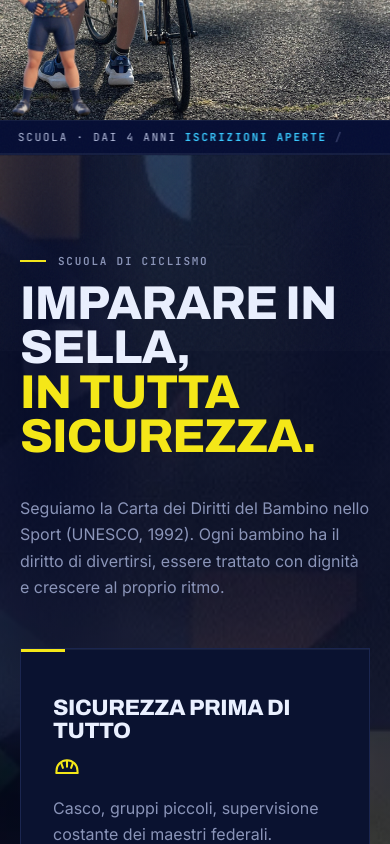
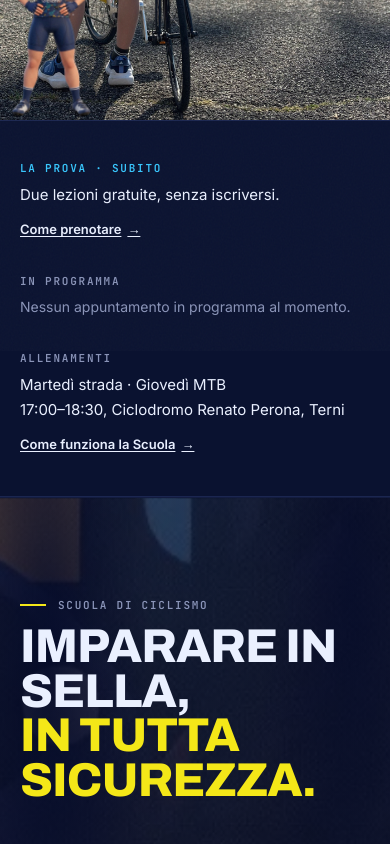
Before and after one commit to lucamorettig-coder/trionoracing-next, a Next.js app: page / in a window 390 px wide. Shown: the part 940-1784 px from the top of the page. Built offline with nearby package versions, Linux system fonts and the light colour scheme; no server answers.

Commit message:
feat(EVO-046): fascia di regia al posto del ticker hardcoded
Le comunicazioni Airtable scendono dallo slot hero allo slot eventi, che
scade da solo per data. Rimosso HomeTicker, fermo al 28 giugno.

```diff
--- a/src/app/(public)/page.tsx
+++ b/src/app/(public)/page.tsx
@@ -1,6 +1,6 @@
 import type { Metadata } from "next";
 import { HomeHero } from "@/components/home/HomeHero";
-import { HomeTicker } from "@/components/home/HomeTicker";
+import { FasciaRegia } from "@/components/home/FasciaRegia";
 import { SezioneScuola } from "@/components/home/SezioneScuola";
 import { ComeRaggiungerci } from "@/components/home/ComeRaggiungerci";
 import { SezioneAmatori } from "@/components/home/SezioneAmatori";
@@ -49,7 +49,7 @@ export default function HomePage() {
       <Grain />
       <OrganizationJsonLd />
       <HomeHero />
-      <HomeTicker />
+      <FasciaRegia />
       <SezioneScuola />
       <ComeRaggiungerci />
       <SezioneAmatori />
--- /dev/null
+++ b/src/components/home/FasciaRegia.tsx
@@ -0,0 +1,118 @@
+import { getComunicazioniHeroAttive } from "@/lib/comunicazioni-hero";
+import { getSiteSettings } from "@/lib/site-settings";
+import { whatsappHref, MESSAGGIO_PROVA } from "@/lib/whatsapp";
+
+/**
+ * Fascia di regia — il livello operativo della home (EVO-046).
+ *
+ * Sostituisce HomeTicker, che era hardcoded e ha annunciato per sei
+ * settimane una gara del 28 giugno già passata. Qui i tre slot hanno tre
+ * proprietari diversi:
+ *
+ *   ① LA PROVA        cablato nel codice, non può sparire
+ *   ② IN PROGRAMMA    da Airtable, scade da solo per data
+ *   ③ ALLENAMENTI     cablato, cambia una volta l'anno
+ *
+ * Lo slot ① NON ha un bottone pieno: l'azione piena la porta già la porta A
+ * della hero, e ripeterla produrrebbe quattro CTA con due sole etichette
+ * nel primo viewport desktop.
+ */
+export async function FasciaRegia() {
+  const [comunicazioni, settings] = await Promise.all([
+    getComunicazioniHeroAttive(),
+    getSiteSettings(),
+  ]);
+
+  const wa = whatsappHref(settings["scuola-telefono"], MESSAGGIO_PROVA);
+  const [primo, ...altri] = comunicazioni;
+
+  return (
+    <section className="border-y border-stage-line bg-stage-surface">
+      <div className="apex-wrap grid grid-cols-1 gap-8 py-10 md:grid-cols-3 md:gap-10">
+        {/* ① La prova.
+            Colore in `style`, NON con `text-accent`: `.apex-eyebrow` è una
+            regola unlayered che fissa `color: var(--stage-muted)` e batte le
+            utility Tailwind sullo stesso elemento — il titolo uscirebbe
+            grigio come gli altri due, perdendo l'unico accento della fascia.
+            Stessa trappola documentata in PorteHero. */}
+        <div>
+          <p className="apex-eyebrow" style={{ color: "var(--accent)" }}>
+            La prova · subito
+          </p>
+          <p className="mt-2 text-[15px] leading-relaxed">
+            Due lezioni gratuite, senza iscriversi.
+          </p>
+          {wa ? (
+            <a
+              href={wa}
+              className="mt-3 inline-flex items-center gap-1.5 text-[13px] font-semibold underline underline-offset-2"
+            >
+              Scrivi su WhatsApp
+              <span aria-hidden>→</span>
+            </a>
+          ) : (
+            <a
+              href="/prova"
+              className="mt-3 inline-flex items-center gap-1.5 text-[13px] font-semibold underline underline-offset-2"
+            >
+              Come prenotare
+              <span aria-hidden>→</span>
+            </a>
+          )}
+        </div>
+
+        {/* ② In programma — da Airtable, un evento alla volta */}
+        <div>
+          {/* Nessuna utility di colore: `.apex-eyebrow` fissa già
+              `--stage-muted`, e la utility sarebbe morta. */}
+          <p className="apex-eyebrow">In programma</p>
+          {primo ? (
+            <>
+              <p className="mt-2 text-[15px] font-semibold leading-snug">{primo.titolo}</p>
+              {primo.sottotitolo ? (
+                <p className="mt-1 text-[14px] leading-relaxed text-stage-muted">
+                  {primo.sottotitolo}
+                </p>
+              ) : null}
+              {primo.ctaUrl && primo.ctaLabel ? (
+                <a
+                  href={primo.ctaUrl}
+                  className="mt-3 inline-flex items-center gap-1.5 text-[13px] font-semibold underline underline-offset-2"
+                >
+                  {primo.ctaLabel}
+                  <span aria-hidden>→</span>
+                </a>
+              ) : null}
+              {altri.length > 0 ? (
+                <p className="apex-data mt-3 text-stage-muted">
+                  Poi: {altri.map((c) => c.titolo).join(" · ")}
+                </p>
+              ) : null}
+            </>
+          ) : (
+            <p className="mt-2 text-[14px] leading-relaxed text-stage-muted">
+              Nessun appuntamento in programma al momento.
+            </p>
+          )}
+        </div>
+
+        {/* ③ Allenamenti */}
+        <div>
+          <p className="apex-eyebrow">Allenamenti</p>
+          <p className="mt-2 text-[15px] leading-relaxed">
+            Martedì strada · Giovedì MTB
+            <br />
+            17:00–18:30, Ciclodromo Renato Perona, Terni
+          </p>
+          <a
+            href="/la-scuola"
+            className="mt-3 inline-flex items-center gap-1.5 text-[13px] font-semibold underline underline-offset-2"
+          >
+            Come funziona la Scuola
+            <span aria-hidden>→</span>
+          </a>
+        </div>
+      </div>
+    </section>
+  );
+}
--- a/src/components/home/HomeTicker.tsx
+++ /dev/null
@@ -1,19 +0,0 @@
-import { Ticker } from "@/components/apex/Ticker";
-
-/**
- * Ticker della regia sotto la hero della home (APEX, EVO-038).
- * Contenuti statici reali del mondo Triono — aggiornare qui a ogni stagione.
- */
-export function HomeTicker() {
-  return (
-    <Ticker
-      items={[
-        { label: "Marathon MTB 209", value: "28 GIU 2026 · ARRONE" },
-        { label: "Scuola · dai 4 anni", value: "ISCRIZIONI APERTE" },
-        { label: "Amatori & Agonisti", value: "TESSERAMENTO 2026" },
-        { label: "Ciclodromo Renato Perona", value: "TERNI" },
-        { label: "Triono Racing", value: "DAL 2015" },
-      ]}
-    />
-  );
-}
```
